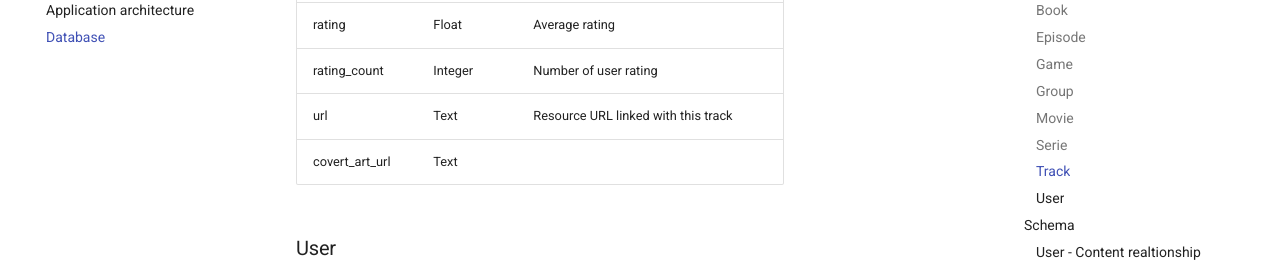
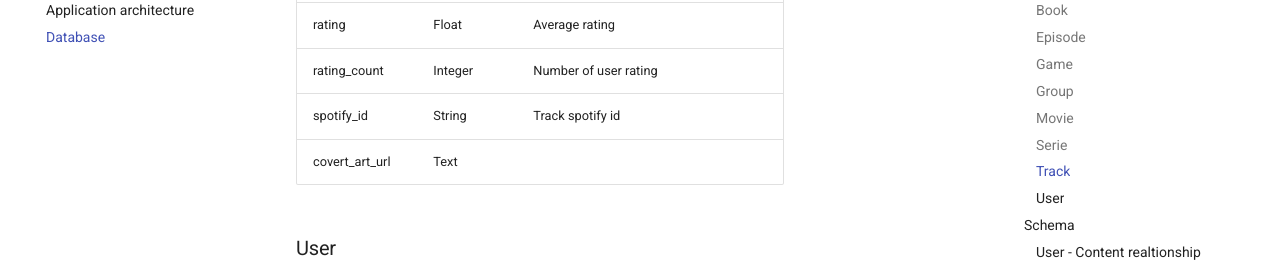
Before and after one commit to RomainCtl/RecoFinement, an MkDocs documentation site: the page built from docs/developers/database.md, in a window 1280 px wide and 900 px high, scrolled down 5003 px. Shown: the part 152-423 px from the top of the window. Built offline with MkDocs 1.6.1 and Material for MkDocs 9.7.7, drawn with Linux system fonts in a browser that asks for light colours; comment, search, counter and statistics services are not loaded.

Commit message:
Update recovery dataset schema, and track object definition

```diff
--- a/docs/developers/database.md
+++ b/docs/developers/database.md
@@ -126,7 +126,7 @@
 | language | String |  |
 | rating | Float | Average rating |
 | rating_count | Integer | Number of user rating |
-| url | Text | Resource URL linked with this track |
+| spotify_id | String | Track spotify id |
 | covert_art_url | Text |  |
 
 ### User
```
Also changed, not shown: docs/assets/images/Recofinement_recovery_dataset.png.
